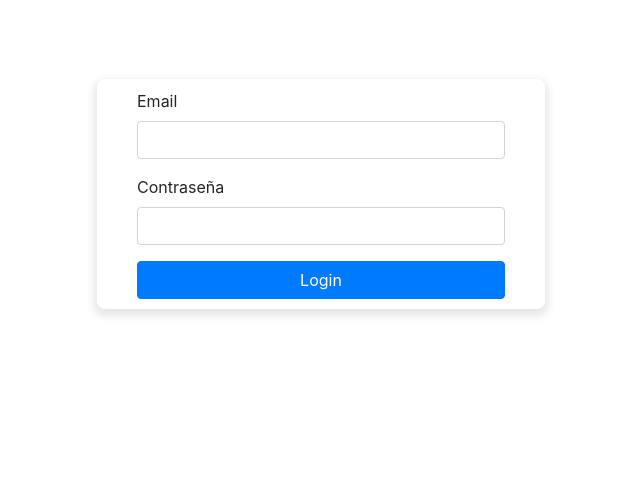
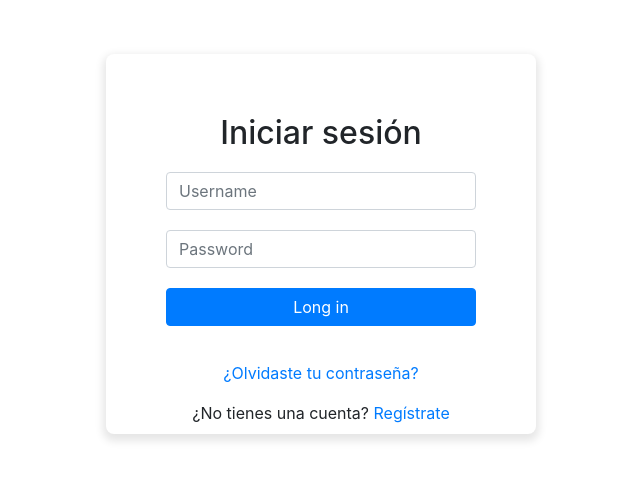
Before and after one commit to josecheo/muro-facebook, a React (Create React App) app: page / in a window 1280 px wide. Shown: the part 176-656 px from the top of the page, without its empty margins (319-959 px from the left). Built offline with nearby package versions, Linux system fonts and the light colour scheme.

Commit message:
Arreglado el Login, ahora parece el de instagram xD

```diff
--- a/src/components/Login.js
+++ b/src/components/Login.js
@@ -1,56 +1,41 @@
-import React from 'react';
+import React from "react";
 import { Link } from "react-router-dom";
-import './styles/Login.css'
-class Login extends React.Component{
+import "./styles/Login.css";
 
+class Login extends React.Component {
+  render() {
+    return (
+      <React.Fragment>
+        <div className="well login-box center-block">
+          <h2 className="letras">Iniciar sesión</h2>
+          <form name="login">
+            <input
+              type="text"
+              className="form-control"
+              placeholder="Username"
+            />
+            <input
+              type="Password"
+              className="form-control"
+              placeholder="Password"
+            />
+            <div>
+              <Link className="btn btn-primary" to={`/Muro`}>
+                Long in
+              </Link>
+            </div>
+          </form>
 
-render(){
+          <p className="olvido-password">
+            <Link to={`/ResetPaswword`}>¿Olvidaste tu contraseña?</Link>
+          </p>
 
-    return (
-
-      <div>
-
-
-        <form className="container">
-          <div className ="container-fluid">
-           <div className="form-group">
-            <label>Email</label>
-            <input
-              className="form-control"
-              type="text"
-              name="email"
-               />
-          </div>
-            <div className="form-group">
-            <label>Contraseña</label>
-            <input
-
-              className="form-control"
-              type="password"
-              name="twitter"
-
-            />
-          </div>
-
-          <Link
-                  className="btn btn-primary container"
-                  to={`/muro`}
-                >
-                  Login
-                </Link>
-
-                </div>
-
-        </form>
+          <span>¿No tienes una cuenta? </span>
+          <Link to={`/Register`}>Regístrate</Link>
         </div>
-
-
-
-
-
-    )
+      </React.Fragment>
+    );
+  }
 }
 
-
-}
-export default Login
+export default Login;
--- /dev/null
+++ b/src/components/Muro.js
@@ -0,0 +1 @@
+/* <link href="https://fonts.googleapis.com/css?family=Indie+Flower|Overpass+Mono" rel="stylesheet"> */
--- a/src/components/styles/Login.css
+++ b/src/components/styles/Login.css
@@ -0,0 +1,31 @@
+@import url(https://fonts.googleapis.com/css?family=Open+Sans);
+
+body {
+  background-color: #fafafa;
+  color: #dcdcdc;
+  font-family: Open Sans;
+}
+
+.login-box {
+  margin-top: 100px;
+  text-align: center;
+  width: 430px;
+  height: 380px;
+  background-color: white;
+  padding: 60px;
+  box-shadow: 0px 4px 8px 3px rgba(0, 0, 0, 0.1);
+  border-radius: 8px 8px 8px 8px;
+}
+.letras {
+  margin-bottom: 20px;
+}
+.form-control {
+  margin-bottom: 20px;
+}
+.btn {
+  width: 100%;
+  font-size: 16px;
+}
+.olvido-password {
+  margin-top: 35px;
+}
--- a/src/pages/Home.js
+++ b/src/pages/Home.js
@@ -1,27 +1,16 @@
-import React from 'react'
-import Login from '../components/Login'
-import "./styles/Home.css"
-import 'bootstrap/dist/css/bootstrap.min.css';
+import React from "react";
+import Login from "../components/Login";
+import "./styles/Home.css";
+import "bootstrap/dist/css/bootstrap.min.css";
 
-class Home extends React.Component{
-render(){
+class Home extends React.Component {
+  render() {
     return (
-
-<div className="Home">
-<div className ="Home__container">
-    <div className="Home__container-login">
-    <Login/>
-
-    </div>
-
-</div>
-</div>
-
-    )
-
-
-}
-
+      <div className="Home">
+        <Login />
+      </div>
+    );
+  }
 }
 
 export default Home;
--- a/src/pages/styles/Home.css
+++ b/src/pages/styles/Home.css
@@ -12,7 +12,7 @@
 }
 
 
-.Home__container{
+/* .Home__container{
     display: flex;
     align-items: center;
     justify-content: center;
@@ -23,4 +23,4 @@
 }
 .Home__container-login{
    width: 100%;
-}
+} */
```
Also changed, not shown: 1 other file (tests, documents, lock files or other folders).
